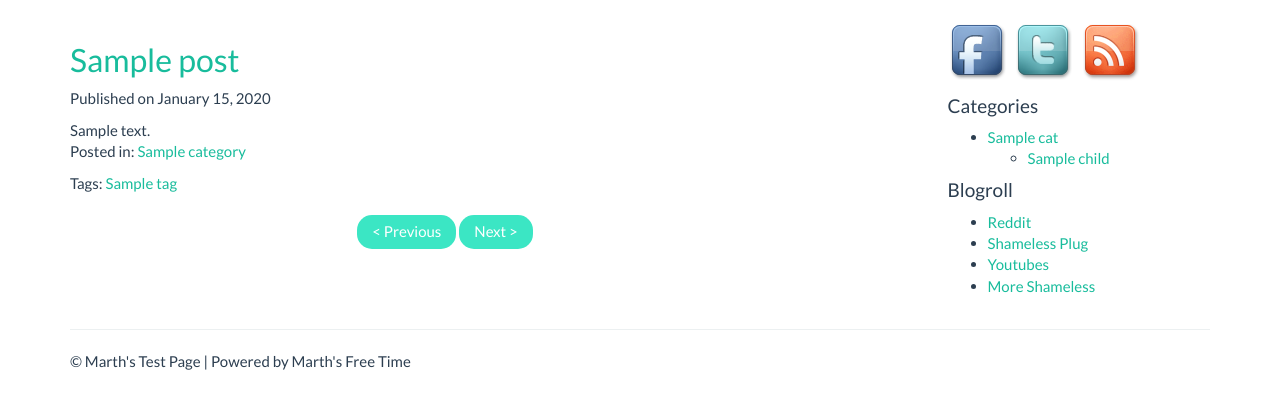
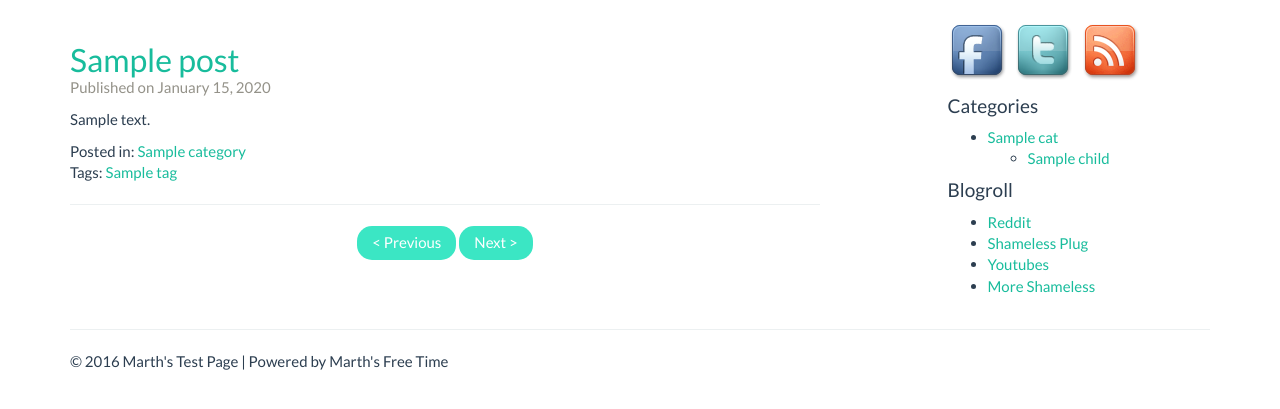
Before and after one commit to marthaurion/blog_django, a Django app: template blog/templates/blog/post_index.html in a window 1280 px wide. Shown: the part 60-469 px from the top of the page. Run offline with Django 3.2, Linux system fonts and the light colour scheme; the template is opened without the code that fills it: most values are stand-ins (such as "Sample title", 1, 10 or a date in 2020).

Commit message:
added some css styling to the posts

```diff
--- /dev/null
+++ b/assets/css/mainstuff.css
@@ -0,0 +1,13 @@
+#content h2 {
+  margin-bottom: 0px;
+}
+.post_date {
+  color: #949289;
+}
+.meta {
+  margin-top: 10px;
+  margin-bottom: 10px;
+}
+.meta p {
+  margin-bottom: 0px;
+}
--- a/blog/templates/blog/post_index.html
+++ b/blog/templates/blog/post_index.html
@@ -5,8 +5,10 @@
 {% block content %}
 {% for post in post_list %}
     <h2><a href="{{ post.get_absolute_url }}">{{ post.title }}</a></h2>
-    <p>Published on {{ post.pub_date|date:"F j, Y" }}</p>
-    {{ post.body }}
+    <div class="post_date"><p>Published on {{ post.pub_date|date:"F j, Y" }}</p></div>
+    <div class="post_body">
+      {{ post.body }}
+    </div>
 
     <div class="meta">
         <p>Posted in: <a href="{{ post.category.get_absolute_url }}">{{ post.category.title }}</a></p>
@@ -20,6 +22,8 @@
     {% endif %}
     </div>
 
+    <hr />
+
 {% endfor %}
 
 {% include 'blog/_post_paginator.html' %}
--- a/templates/base.html
+++ b/templates/base.html
@@ -9,7 +9,8 @@
 <title>Marth's Totally Legit Test Site</title>
 
 {% load staticfiles %}
-<link rel="stylesheet" type="text/css" href="{% static 'bootstrap.min.css' %}" />
+<link rel="stylesheet" type="text/css" href="{% static 'css/bootstrap.min.css' %}" />
+<link rel="stylesheet" type="text/css" href="{% static 'css/mainstuff.css' %}" />
 
 </head>
 
@@ -42,7 +43,7 @@
 
             </div> <!-- end #row -->
             <hr />
-            <footer>&copy; Marth's Test Page | Powered by Marth's Free Time</footer> <!-- end #footer -->
+            <footer>&copy; {% now "Y" %} Marth's Test Page | Powered by Marth's Free Time</footer> <!-- end #footer -->
         </div>
     </div> <!-- end #page-wrapper -->
 </div> <!-- end #wrapper -->
```
Also changed, not shown: blog/templates/blog/post_detail.html (+6 -2 lines), assets/css/bootstrap.min.css (renamed from assets/bootstrap.min.css).
